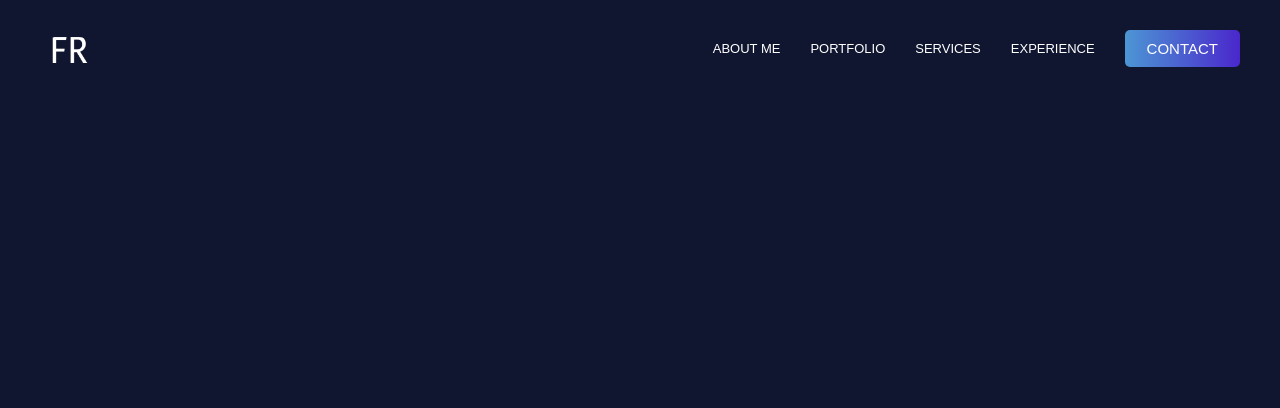
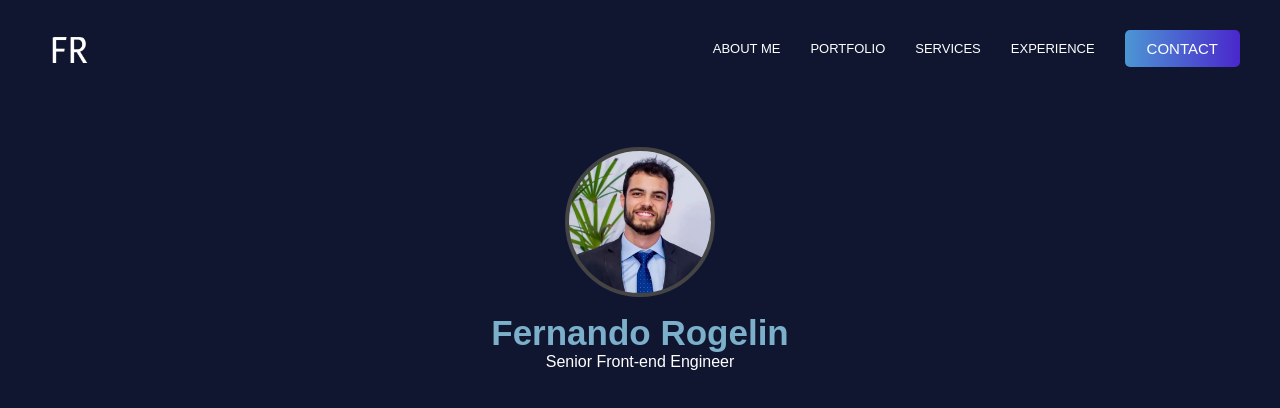
Before and after one commit to FernandoRogelin/Portfolio, an Astro site: page / in a window 1280 px wide. Built offline with nearby package versions, Linux system fonts and the light colour scheme; Astro itself is replaced by a stand-in of ours.

Commit message:
feat: Header of the portfolio

```diff
--- a/src/components/Menu/index.tsx
+++ b/src/components/Menu/index.tsx
@@ -6,8 +6,8 @@ import Logo from '../../assets/images/logo-preview.png';
 
 export default function Menu() {
   return (
-    <header className="header">
-      <img className="header__logo" src={Logo.src} alt="logo" />
+    <header className="menu">
+      <img className="menu__logo" src={Logo.src} alt="logo" />
       <ul className="list">
         {options.map((option, index) =>
           <li key={index} className="list__item">{option.name}</li>
--- a/src/components/Menu/style.scss
+++ b/src/components/Menu/style.scss
@@ -1,6 +1,6 @@
 @import '../../styles/colors';
 
-.header {
+.menu {
   top: 0;
   display: flex;
   position: sticky;
--- /dev/null
+++ b/src/layouts/Header/index.tsx
@@ -0,0 +1,13 @@
+import './styles.scss'
+
+const Header = () => {
+  return (
+    <div className='header'>
+      <div className='header__photo' />
+      <h1 className='header__name'>Fernando Rogelin</h1>
+      <p className='header__role'>Senior Front-end Engineer</p>
+    </div>
+  )
+}
+
+export default Header
--- /dev/null
+++ b/src/layouts/Header/styles.scss
@@ -0,0 +1,30 @@
+@import '../../styles/colors';
+
+.header {
+  display: flex;
+  margin-top: 8rem;
+  align-items: center;
+  flex-direction: column;
+
+  &__photo {
+    width: 150px;
+    height: 150px;
+    border-radius: 100%;
+    background-size: cover;
+    border: 4px solid #444;
+    background-position: 50%;
+    background-repeat: no-repeat;
+    background-image: url('../../assets/images/fernando-rogelin.jpg');
+  }
+
+  &__name {
+    color: $glacier;
+    font-size: 3.5rem;
+    margin-top: 1.6rem;
+  }
+
+  &__role {
+    color: $white;
+    font-size: 1.6rem;
+  }
+}
--- a/src/pages/index.astro
+++ b/src/pages/index.astro
@@ -2,7 +2,8 @@
 import '@fontsource-variable/manrope';
 import '../styles/global.scss';
 
-import Menu from '../components/Menu'
+import Menu from '../components/Menu';
+import Header from '../layouts/Header';
 ---
 
 <html lang="en">
@@ -17,6 +18,7 @@ import Menu from '../components/Menu'
 		<main>
       <div class="wrapper">
         <Menu client:visible />
+        <Header client:visible />
       </div>
 		</main>
 	</body>
```
Also changed, not shown: src/assets/images/fernando-rogelin.jpg (added).
